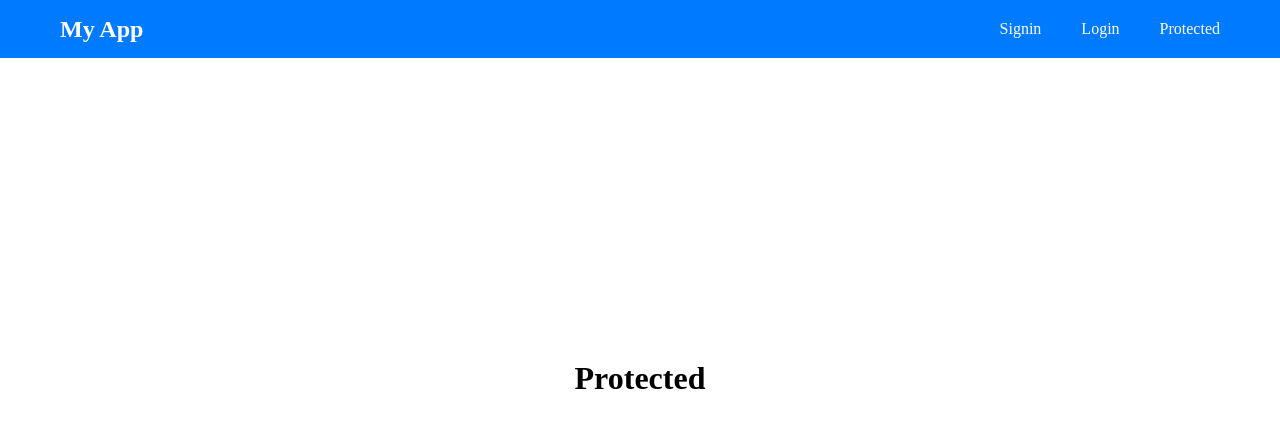
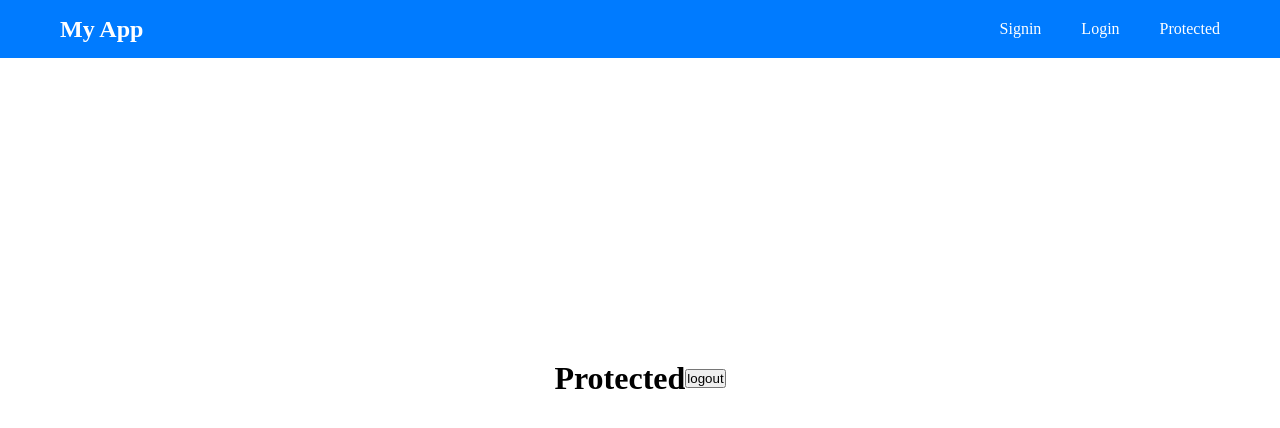
Before and after one commit to gitsheyno/low-carb-diet, a React (Vite) app: page /protected in a window 1280 px wide. Shown: the top 428 px of the page. Built offline with nearby package versions, Linux system fonts and the light colour scheme; no server answers.

Commit message:
handle token in client - handle logout

```diff
--- a/src/components/Login.tsx
+++ b/src/components/Login.tsx
@@ -23,7 +23,7 @@ const Login: React.FC = () => {
         if (res.ok) {
           console.log(res.status);
           const data = await res.json();
-          // console.log("Login successful:", data);
+          localStorage.setItem("token", data.data.token);
           console.log("Hello :", data);
           // Handle success (e.g., redirect, set user state)
         } else {
--- a/src/components/Protected.tsx
+++ b/src/components/Protected.tsx
@@ -1,7 +1,36 @@
+import { useEffect, useState } from "react";
+
 export default function Protected() {
+  const [auth, setAuth] = useState(false);
+  const [token, setToken] = useState(localStorage.getItem("token"));
+  useEffect(() => {
+    const fetchData = async () => {
+      const res = await fetch("http://localhost:3002/api", {
+        method: "GET",
+        headers: {
+          Authorization: "Bearer " + token,
+        },
+      });
+      localStorage.getItem("token");
+      const data = await res.json();
+
+      setAuth(data.data.user ? true : false);
+
+      console.log(data);
+    };
+
+    fetchData();
+  }, [token]);
+
+  const handleButton = (e: React.MouseEvent<HTMLButtonElement, MouseEvent>) => {
+    console.log(e.target);
+    localStorage.removeItem("token");
+    setToken(localStorage.getItem("token"));
+  };
   return (
-    <div>
-      <h1>Protected</h1>
-    </div>
+    <>
+      <div>{auth ? <h1>Welcome</h1> : <h1>Protected</h1>}</div>
+      <button onClick={handleButton}>logout</button>
+    </>
   );
 }
```
